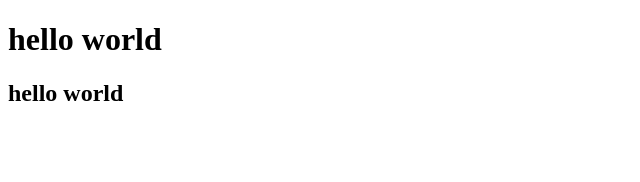
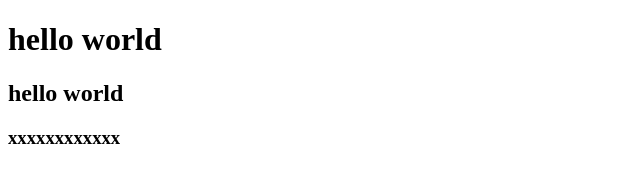
Before and after one commit to liangguanqing/gitdemo, a plain HTML site: page index.html in a window 1280 px wide. Shown: the whole page, without its empty margins (0-640 px from the left). Drawn offline with Linux system fonts and the light colour scheme.

Commit message:
第三次提交

```diff
--- a/index.html
+++ b/index.html
@@ -9,5 +9,6 @@
 <body>
     <h1>hello world</h1>
     <h2>hello world</h2>
+    <h3>xxxxxxxxxxxx</h3>
 </body>
 </html>
```
